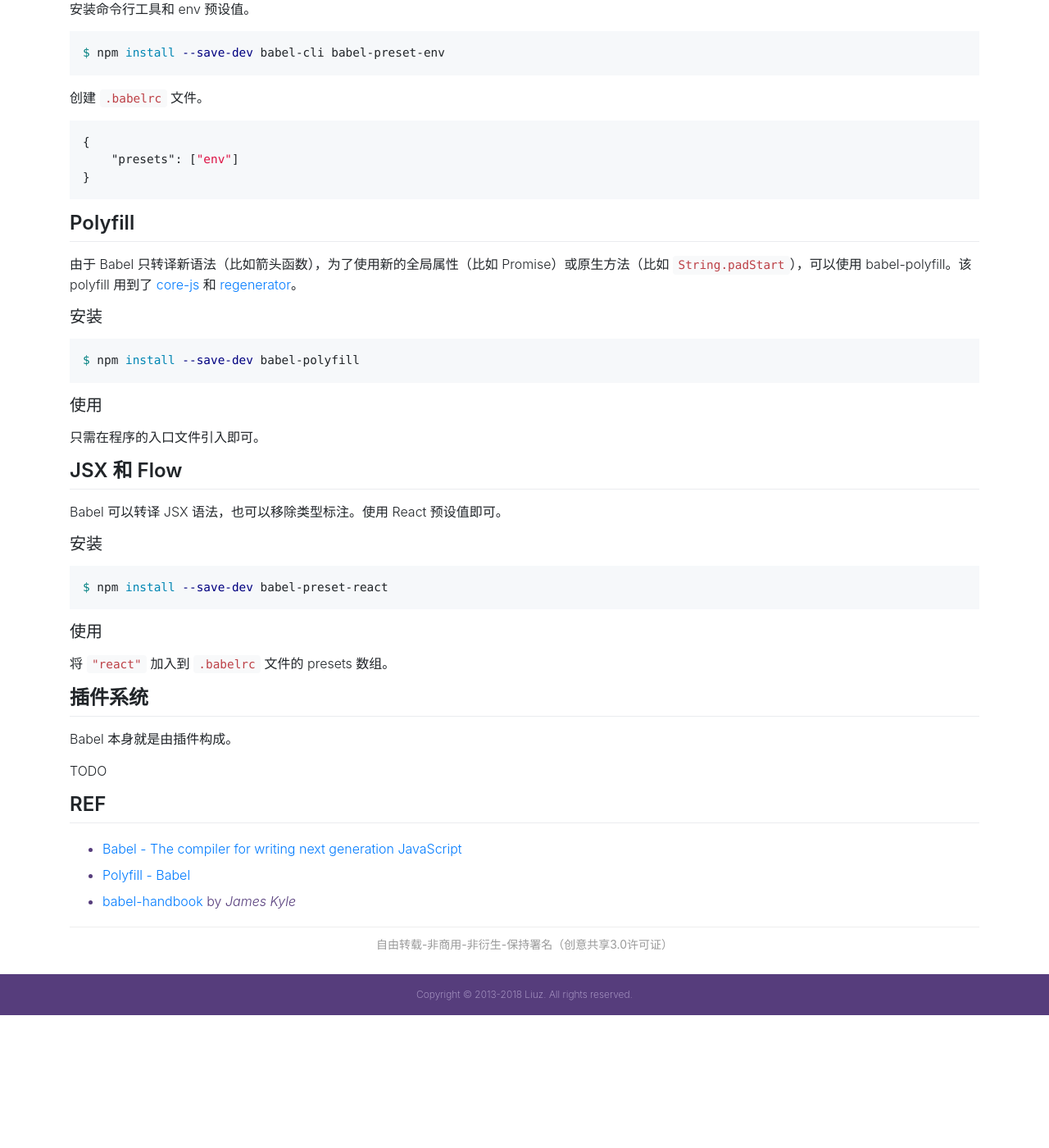
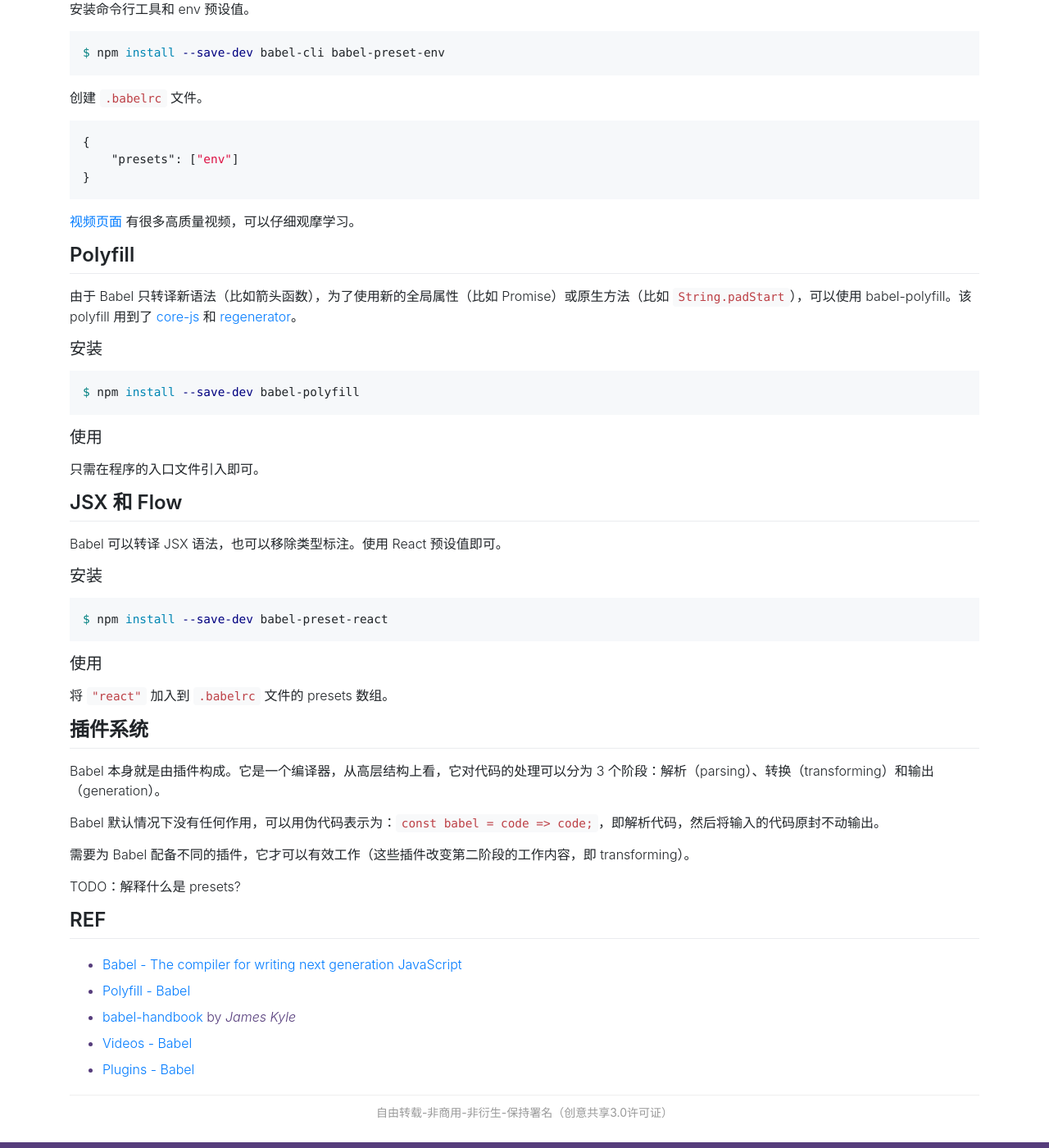
Before and after one commit to liuzhuan/liuzhuan.github.io, a Jekyll site: the page built from _posts/2018-05-13-babeljs-primer.md, in a window 1280 px wide and 1400 px high, scrolled down 452 px. Shown: the whole window at 82% size. Built offline with Jekyll 4.4.1, drawn with Linux system fonts in a browser that asks for light colours; nearby versions of some CDN libraries; comment, search, counter and statistics services are not loaded; before the commit the page ends 1690 px from its top, so only the background shows below that.

Commit message:
adding more babel content

````diff
--- a/_posts/2018-05-13-babeljs-primer.md
+++ b/_posts/2018-05-13-babeljs-primer.md
@@ -22,6 +22,8 @@
     "presets": ["env"]
 }
 ```
+
+[视频页面][videos] 有很多高质量视频，可以仔细观摩学习。
 
 ## Polyfill
 
@@ -53,18 +55,27 @@
 
 ## 插件系统
 
-Babel 本身就是由插件构成。
+Babel 本身就是由插件构成。它是一个编译器，从高层结构上看，它对代码的处理可以分为 3 个阶段：解析（parsing）、转换（transforming）和输出（generation）。
 
-TODO
+Babel 默认情况下没有任何作用，可以用伪代码表示为：`const babel = code => code;`，即解析代码，然后将输入的代码原封不动输出。
+
+需要为 Babel 配备不同的插件，它才可以有效工作（这些插件改变第二阶段的工作内容，即 transforming）。
+
+TODO：解释什么是 presets?
 
 ## REF
 
 - [Babel - The compiler for writing next generation JavaScript][home]
 - [Polyfill - Babel][polyfill-usage]
 - [babel-handbook][babel-handbook] by *James Kyle*
+- [Videos - Babel][videos]
+- [Plugins - Babel][plugins]
 
 [home]: https://babeljs.io/
 [core-js]: https://github.com/zloirock/core-js
 [regenerator]: https://facebook.github.io/regenerator/
 [polyfill-usage]: https://babeljs.io/docs/usage/polyfill
 [babel-handbook]: https://github.com/jamiebuilds/babel-handbook
+[videos]: https://babeljs.io/docs/community/videos/
+[plugins]: https://babeljs.io/docs/plugins/
+[tiny-compiler]: https://github.com/jamiebuilds/the-super-tiny-compiler
````
